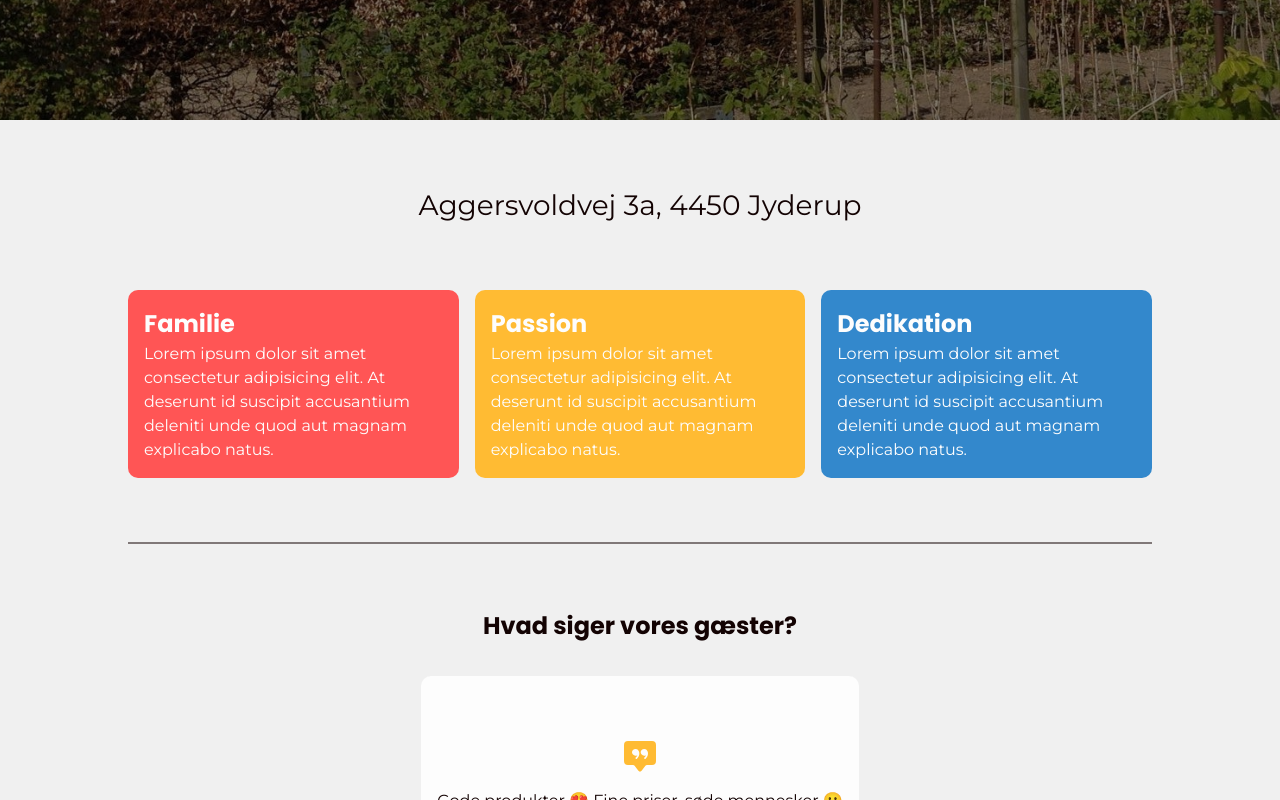
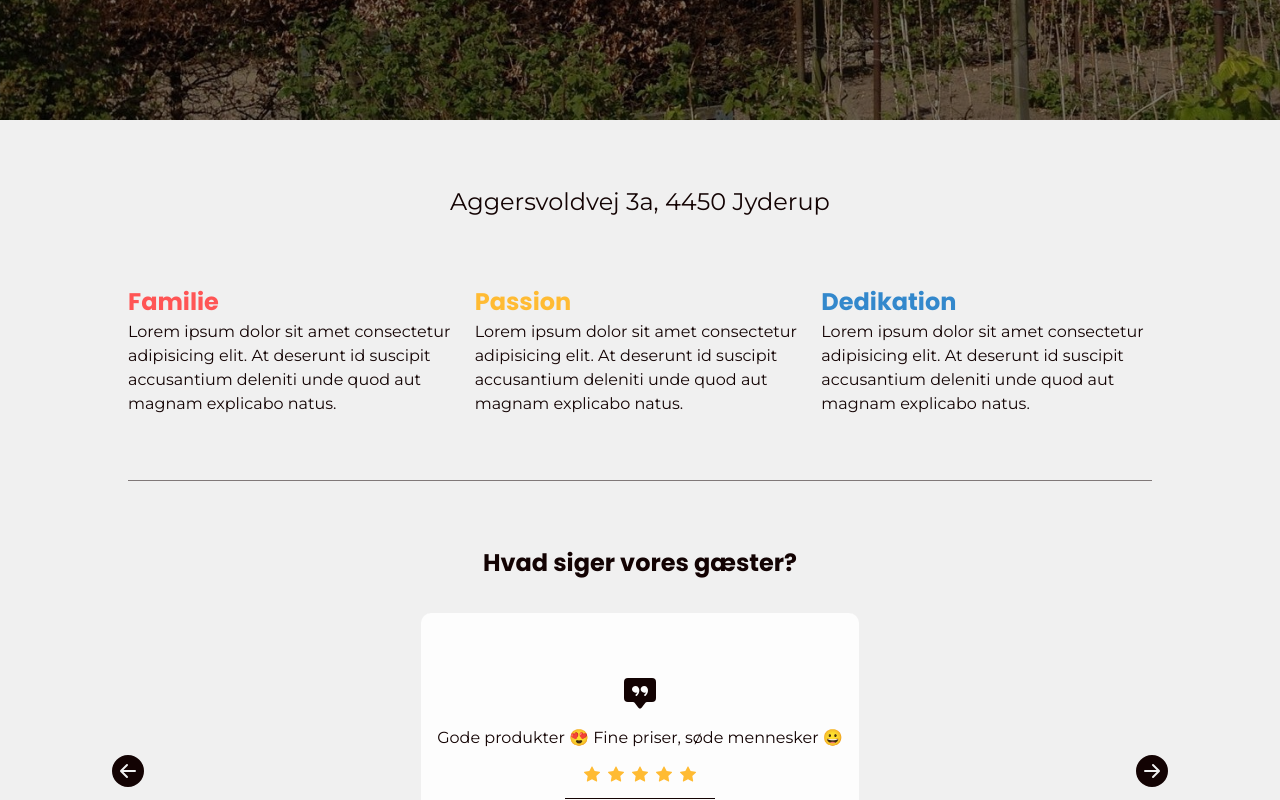
Before and after one commit to chri44nj/adamsgaarden, a Next.js app: page / in a window 1280 px wide. Shown: the part 680-1480 px from the top of the page. Built offline with nearby package versions, Linux system fonts and the light colour scheme; a web font is replaced by a local one.

Commit message:
lidt fixes

```diff
--- a/src/app/components/Testimonial.jsx
+++ b/src/app/components/Testimonial.jsx
@@ -35,7 +35,7 @@ function Testimonial({ review, stars, name, platform }) {
   return (
     <article className={styles.slide}>
       {review && (
-        <svg xmlns="http://www.w3.org/2000/svg" width="32" height="32" fill="#ffbb33" className="bi bi-chat-square-quote-fill" viewBox="0 0 16 16">
+        <svg xmlns="http://www.w3.org/2000/svg" width="32" height="32" fill="#130303" className="bi bi-chat-square-quote-fill" viewBox="0 0 16 16">
           <path d="M0 2a2 2 0 0 1 2-2h12a2 2 0 0 1 2 2v8a2 2 0 0 1-2 2h-2.5a1 1 0 0 0-.8.4l-1.9 2.533a1 1 0 0 1-1.6 0L5.3 12.4a1 1 0 0 0-.8-.4H2a2 2 0 0 1-2-2V2zm7.194 2.766a1.688 1.688 0 0 0-.227-.272 1.467 1.467 0 0 0-.469-.324l-.008-.004A1.785 1.785 0 0 0 5.734 4C4.776 4 4 4.746 4 5.667c0 .92.776 1.666 1.734 1.666.343 0 .662-.095.931-.26-.137.389-.39.804-.81 1.22a.405.405 0 0 0 .011.59c.173.16.447.155.614-.01 1.334-1.329 1.37-2.758.941-3.706a2.461 2.461 0 0 0-.227-.4zM11 7.073c-.136.389-.39.804-.81 1.22a.405.405 0 0 0 .012.59c.172.16.446.155.613-.01 1.334-1.329 1.37-2.758.942-3.706a2.466 2.466 0 0 0-.228-.4 1.686 1.686 0 0 0-.227-.273 1.466 1.466 0 0 0-.469-.324l-.008-.004A1.785 1.785 0 0 0 10.07 4c-.957 0-1.734.746-1.734 1.667 0 .92.777 1.666 1.734 1.666.343 0 .662-.095.931-.26z" />
         </svg>
       )}
--- a/src/app/page.module.css
+++ b/src/app/page.module.css
@@ -65,24 +65,23 @@
 }
 
 .familyWords article {
-  padding: 1rem;
   border-radius: 10px;
 }
 
 .familyWords article * {
-  color: var(--background-color);
+  color: var(--text-color);
 }
 
-.familyWords article:nth-child(1) {
-  background-color: var(--accent-red);
+.familyWords article:nth-child(1) h2 {
+  color: var(--accent-red);
 }
 
-.familyWords article:nth-child(2) {
-  background-color: var(--accent-yellow);
+.familyWords article:nth-child(2) h2 {
+  color: var(--accent-yellow);
 }
 
-.familyWords article:nth-child(3) {
-  background-color: var(--accent-blue);
+.familyWords article:nth-child(3) h2 {
+  color: var(--accent-blue);
 }
 
 .breakLine {
@@ -95,7 +94,7 @@
 .breakLine div {
   background-color: var(--text-color);
   opacity: 50%;
-  height: 2px;
+  height: 1px;
   width: 100%;
   margin: 1rem;
 }
@@ -145,7 +144,7 @@
   .address {
     padding-top: 4rem;
     padding-bottom: 0;
-    font-size: var(--font-large);
+    font-size: var(--font-medium);
   }
 
   .familyWords {
--- a/src/app/styles/Footer.module.css
+++ b/src/app/styles/Footer.module.css
@@ -48,7 +48,7 @@
 
 .breakLine {
   width: 100%;
-  height: 2px;
+  height: 1px;
   background-color: var(--background-color);
   opacity: 50%;
 }
--- a/src/app/styles/Testimonial.module.css
+++ b/src/app/styles/Testimonial.module.css
@@ -14,7 +14,7 @@
 }
 
 .breakLine {
-  height: 2px;
+  height: 1px;
   width: 150px;
   background-color: var(--text-color);
 }
```
